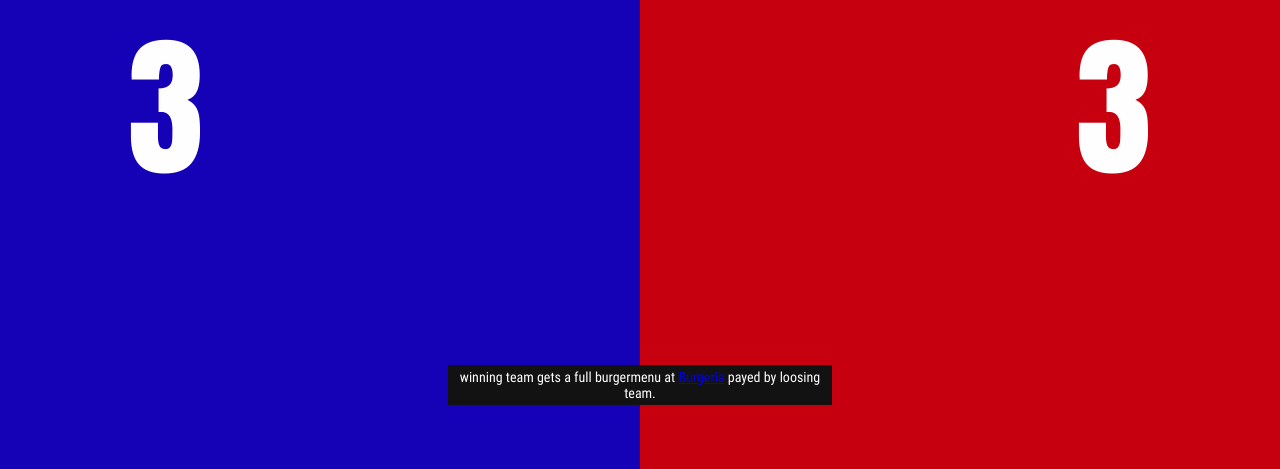
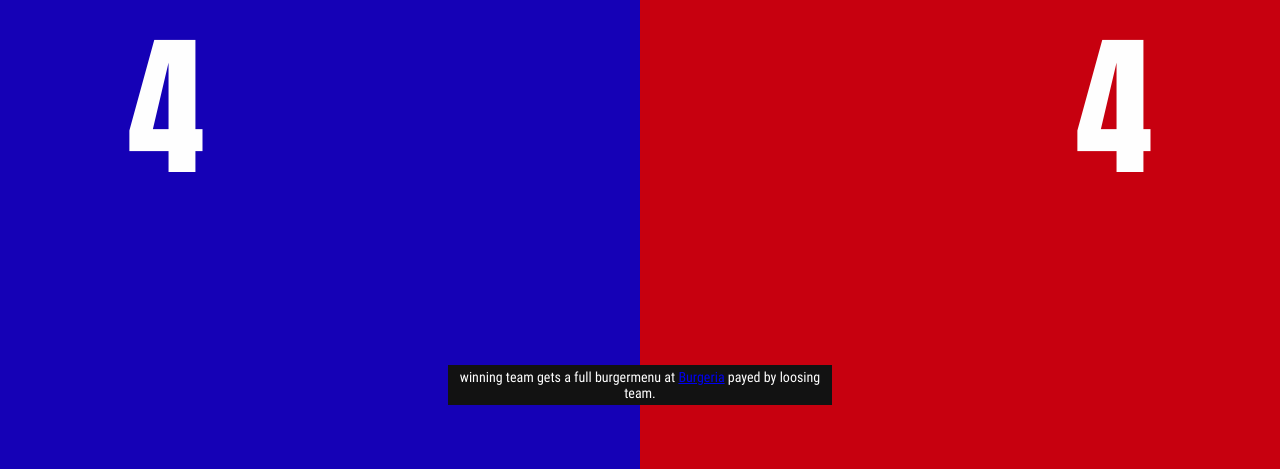
Before and after one commit to GeorgMeyer23/scoreboard, a plain HTML site: page index.html in a window 1280 px wide. Shown: the part 331-800 px from the top of the page. Drawn offline with Linux system fonts and the light colour scheme.

Commit message:
Update index.html
Robin's 10Ball decided

```diff
--- a/index.html
+++ b/index.html
@@ -138,10 +138,10 @@
     <section class="grid">
       <div class="grid__half team team--binaries">
         <p class="team__name">binaries</p>
-        <p class="team__score">3</p>
+        <p class="team__score">4</p>
       </div><div class="grid__half team team--showtime">
         <p class="team__name align-right">showtime</p>
-        <p class="team__score align-right">3</p>
+        <p class="team__score align-right">4</p>
       </div>
     </section>
     <footer class="align-center">
```
